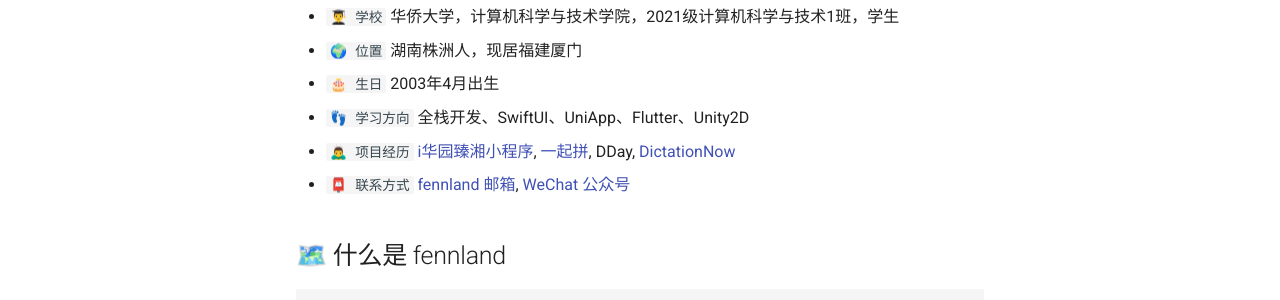
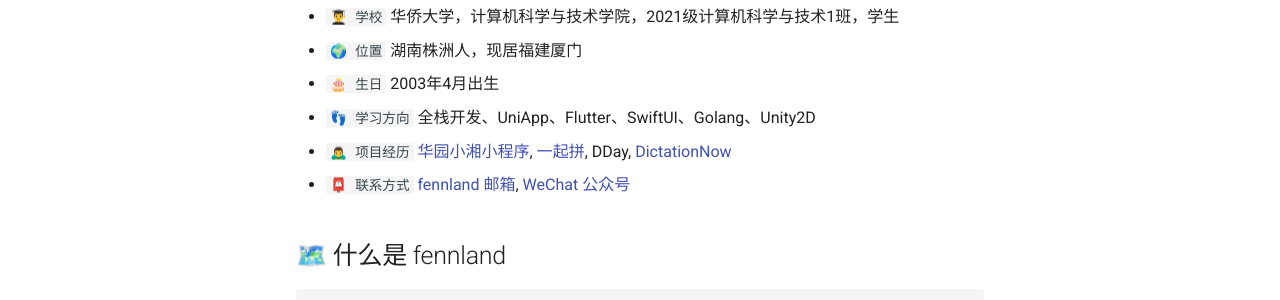
Before and after one commit to fennland/fennland.github.io, an MkDocs documentation site: the page built from docs/index.md, in a window 1280 px wide and 1009 px high. Shown: the part 292-592 px from the top of the window. Built offline with MkDocs 1.6.1 and Material for MkDocs 9.7.7, drawn with Linux system fonts in a browser that asks for light colours.

Commit message:
update index

```diff
--- a/docs/index.md
+++ b/docs/index.md
@@ -7,9 +7,9 @@
 * `👨‍🎓 学校` 华侨大学，计算机科学与技术学院，2021级计算机科学与技术1班，学生
 * `🌍 位置` 湖南株洲人，现居福建厦门
 * `🎂 生日` 2003年4月出生
-* `👣 学习方向` 全栈开发、SwiftUI、UniApp、Flutter、Unity2D
-* `🙇‍♂️ 项目经历` [i华园臻湘小程序](https://hquer.fennland.cn/), [一起拼](https://gitee.com/fennland/pin_demo), DDay, [DictationNow](https://github.com/fennland/dictation-tool)
-* `📮 联系方式` [fennland 邮箱](mailto:fenn@fennland.me), [WeChat 公众号](https://mp.weixin.qq.com/mp/profile_ext?action=home&__biz=Mzg2NDYzMjY0Nw==&scene=117#wechat_redirect)
+* `👣 学习方向` 全栈开发、UniApp、Flutter、SwiftUI、Golang、Unity2D
+* `🙇‍♂️ 项目经历` [华园小湘小程序](https://hquer.fennland.cn/), [一起拼](https://gitee.com/fennland/pin_demo), DDay, [DictationNow](https://github.com/fennland/dictation-tool)
+* `📮 联系方式` [fennland 邮箱](mailto:fenn@fennland.cn), [WeChat 公众号](https://mp.weixin.qq.com/mp/profile_ext?action=home&__biz=Mzg2NDYzMjY0Nw==&scene=117#wechat_redirect)
 
 ## 🗺️ 什么是 fennland
 
--- a/mkdocs.yml
+++ b/mkdocs.yml
@@ -1,7 +1,7 @@
 site_name: fennland
 site_author: fenn
 
-repo_url: https://gitee.com/fennland/fennland.gitee.io
+repo_url: https://gitee.com/fennland/fennland
 repo_name: Gitee
 
 theme:
```
Also changed, not shown: site/404.html, site/index.html, 1 other file.
